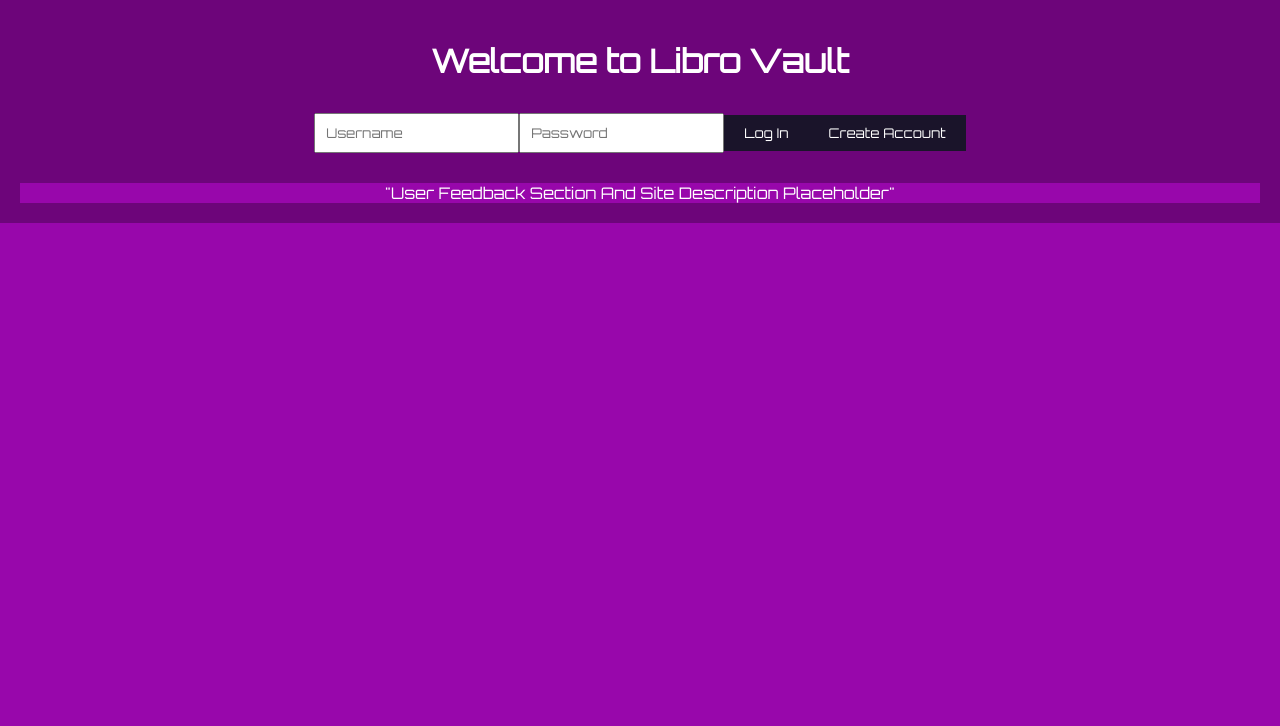
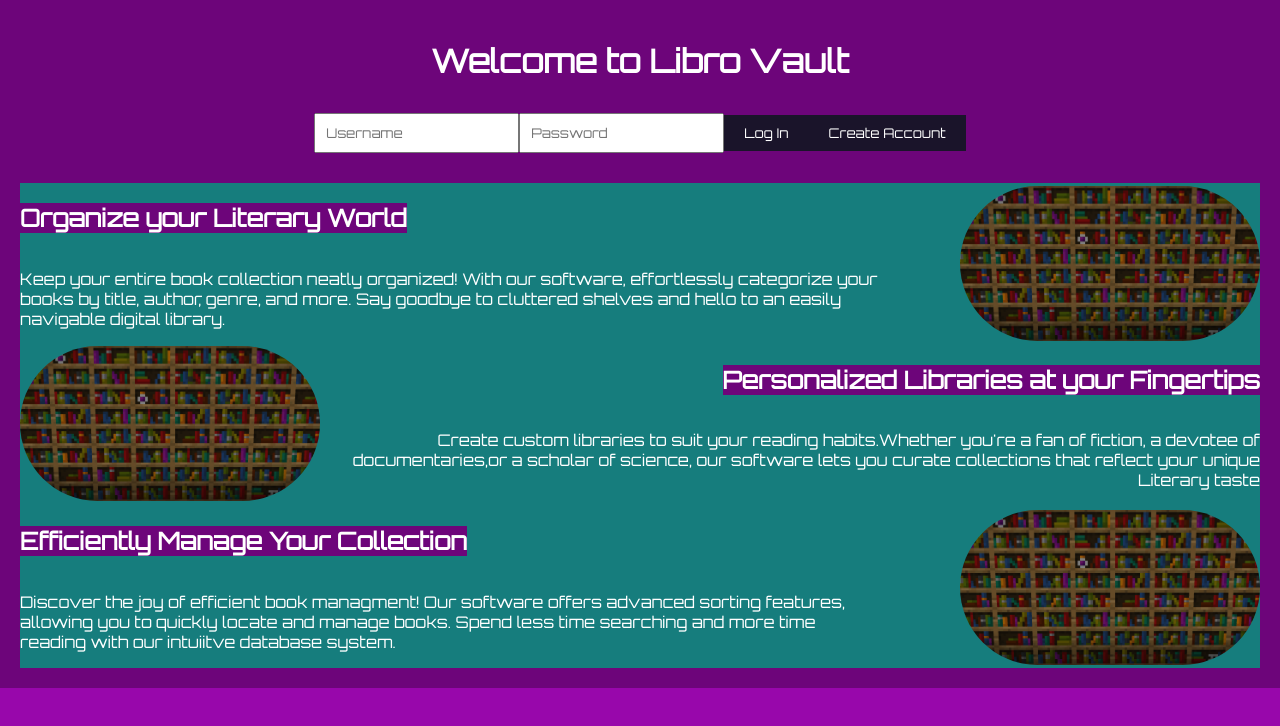
Before and after one commit to AlexPizarro7/LibroVault, a React (Create React App) app: page / in a window 1280 px wide. Shown: the top 726 px of the page. Built offline with nearby package versions, Linux system fonts and the light colour scheme; the HTML template or start-up script is replaced by a standard one.

Commit message:
Added sections to the login page

```diff
--- a/src/components/Home.css
+++ b/src/components/Home.css
@@ -46,3 +46,89 @@ body {
     color: #ffffff; /* White text color */
     font-family: 'Orbitron', sans-serif; /* Use Orbitron font */
 }
+
+/*Eric's work starts here*/
+/*Section 1 and section 3 where combine as seen below since the elements align to the right (the image does)
+  Section 3 elements align to the left so thats why its different*/
+.info-section3,
+.info-section{
+    background-color: rgb(22, 125, 125);
+    display: flex;
+    justify-content: space-between;
+    align-items: center;
+
+}
+
+.thirdInformationSection,
+.informationSection {
+    display: flex;
+    flex-direction: column;
+    align-items: flex-start; /* Aligns flex items to the start of the container on the cross axis */
+  }
+
+  .thirdInformationSection p,
+.informationSection p {
+  text-align: left;
+
+}
+.informationSection h2,
+.informationSection h2{
+    text-align: left;
+    font-size: 25;
+}
+
+.thirdImage,
+.firstImage{
+    width: 300px;
+    border-radius: 200px;
+    margin-left: 80px;
+    height: auto;
+}
+
+.thirdImageThird,
+.section1Image{
+    display: flex;
+    justify-content: flex-end;
+    align-items: center;
+
+}
+/*end of section 1 and 3*/
+
+.info-section2{
+    background-color: rgb(22, 125, 125);
+    display: flex;
+    flex-direction: row-reverse; /* This will reverse the order of the flex items */
+    justify-content: space-between;
+    align-items: center;
+}
+
+.SecondinformationSection {
+    flex: 1;
+    display: flex;
+    flex-direction: column;
+    justify-content: flex-start;
+    align-items: flex-end; /* Aligns flex items to the end of the container on the cross axis */
+    padding-right: 0; /* Remove padding to ensure h2 touches the right side */
+}
+
+.SecondinformationSection p{
+    flex:1;
+    text-align: right;
+}
+
+.SecondinformationSection h2 {
+    text-align: right; /* Aligns the header text to the right */
+}
+
+.sectionTwoImage{
+  flex:1;
+  display: flex;
+  justify-content: flex-start;
+  padding-right: 20px;
+}
+
+.secondImage{
+    width: 300px;
+    border-radius: 200px;
+    height: auto;
+}
--- a/src/components/Home.js
+++ b/src/components/Home.js
@@ -2,6 +2,7 @@ import React, { useState } from 'react';
 import { useNavigate } from 'react-router-dom'; //import navigate used for changing "pages" or to redirect
 import CreateAccount from './CreateAccount'; // Import the CreateAccount component
 import './Home.css'; //Import home.css for finished styling
+import bookshelfImage from '../images/bookshelf.png'
 
 
 /*"Home Componet is used as the main user interface(the login page) , has the features of log in and create user
@@ -42,7 +43,7 @@ function Home() {
   //h2 and body added to differentiate in .css file.
   return (
     <div className="home-container">
-       {/* Displays the Title*/ }
+      {/* Displays the Title*/}
       <h1>Welcome to Libro Vault</h1>
       {/*Input field for username*//*h2 added for css formatting*/}
       <h2>
@@ -52,24 +53,64 @@ function Home() {
           value={username}
           onChange={(e) => setUsername(e.target.value)}
         />
-        {/*Input field for password*/ }
+        {/*Input field for password*/}
         <input
           type="password"
           placeholder="Password"
           value={password}
           onChange={(e) => setPassword(e.target.value)}
         />
-        {/*Button for loggin calls the handlelogin()*/ }
+        {/*Button for loggin calls the handlelogin()*/}
         <button onClick={handleLogin}>Log In</button>
-        {/*Button for creating an account, toggles the visibility of the create account form*/ }
+        {/*Button for creating an account, toggles the visibility of the create account form*/}
         <button onClick={toggleCreateAccount}>Create Account</button>
-        {/*Conditionally render the create account component based on isCreateAccountVisible*/ }
+        {/*Conditionally render the create account component based on isCreateAccountVisible*/}
         {isCreateAccountVisible && <CreateAccount />}
       </h2>
-          {/*Placeholder for empty space below login and create account.*/ }
-          <body>
-              "User Feedback Section And Site Description Placeholder"
-          </body>
+      {/*Eric - Sections added structure pretty straighforward*/}
+      <section className='info-section'>
+        <div className="informationSection">
+          <h2>Organize your Literary World</h2>
+          <p className="paragraph">
+            Keep your entire book collection neatly organized! With our software, effortlessly categorize your books by title, author, genre, and more.
+            Say goodbye to cluttered shelves and hello to an easily navigable digital library.
+          </p>
+        </div>
+        <div className='section1Image'>
+          <img className='firstImage' src={bookshelfImage} alt="Bookshelf" />
+        </div>
+      </section>
+
+      <section className='info-section2'>
+        <div className='SecondinformationSection'>
+          <h2>Personalized Libraries at your Fingertips</h2>
+          <p className='paragraph'>
+            Create custom libraries to suit your reading habits.Whether you're a fan of fiction, a devotee of documentaries,or a scholar of science, our software
+            lets you curate collections that reflect your unique Literary taste
+          </p>
+        </div>
+        <div className='secondImageTwo'>
+          <img className='secondImage' src={bookshelfImage} alt="Bookshelf"/>
+        </div>
+      </section>
+
+      <section className='info-section3'>
+        <div className='thirdInformationSection'>
+          <h2>Efficiently Manage Your Collection</h2>
+          <p className='paragraph'>
+              Discover the joy of efficient book managment! Our software offers advanced sorting features, allowing you to quickly locate and manage books. Spend less
+              time searching and more time reading with our intuiitve database system.
+          </p>
+        </div>
+        <div className='thirdImageThird'>
+          <img className='thirdImage' src={bookshelfImage} alt="Bookshelf"/>
+        </div>
+      </section>
+
+
+
+
+
     </div>
 
 
--- a/src/components/MainApplication.js
+++ b/src/components/MainApplication.js
@@ -1,6 +1,5 @@
 import React, { useState, useContext, createContext } from 'react';
 import '../App.css';
-import './MainApplication.css';
 
 
 //This context allows child components to access and modify the app's state
@@ -131,7 +130,7 @@ function Books() {
                     // Store the book ID in your component's state
                     setBookId(book.id);
                 } else {
-                    console.error('Failed to add book');
+                    console.error('Failed to add book, Ensure the following attributes are filled in: Author, Title, Genre');
                     // Handle errors and provide user feedback for failed book addition.
                 }
             })
```
Lines whose indentation alone changed are shown as unchanged.
